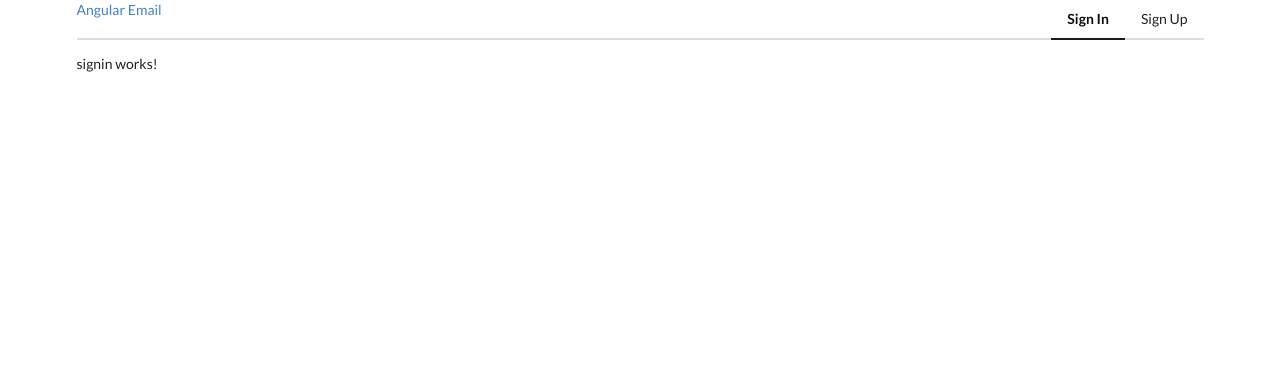
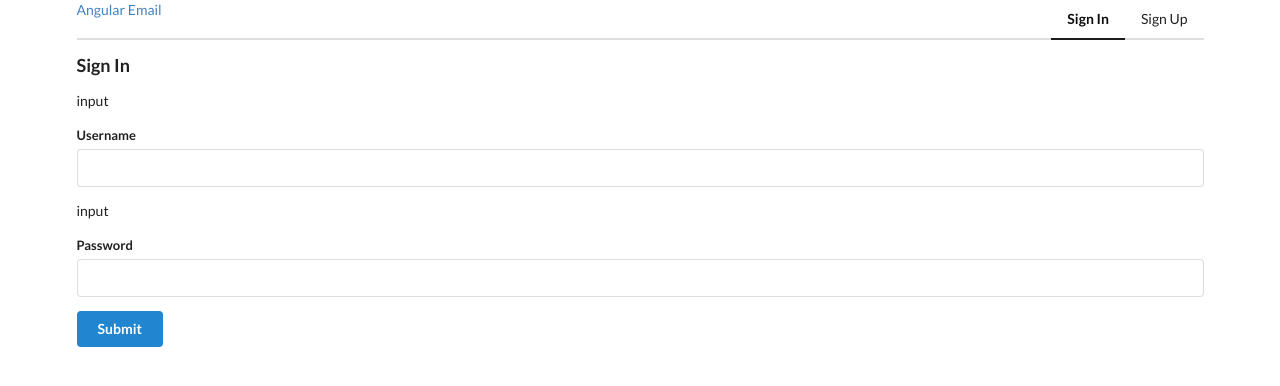
Before and after one commit to hugopracticas/emailclient, an Angular app: page / in a window 1280 px wide. Shown: the top 386 px of the page. Built offline with nearby package versions, Linux system fonts and the light colour scheme; no server answers.

Commit message:
se agregan los input en el archivo de signin.html

```diff
--- a/src/app/auth/signin/signin.component.html
+++ b/src/app/auth/signin/signin.component.html
@@ -1 +1,18 @@
-<p>signin works!</p>
+<h3>Sign In</h3>
+<form class="ui form" [formGroup]="authForm">
+    <app-input
+        inputType="text"
+        label="Username"
+        [control]="authForm.get('username')">
+    </app-input>
+
+    <app-input
+        inputType="password"
+        label="Password"
+        [control]="authForm.get('password')">
+    </app-input>
+
+    <button class="ui submit button primary">
+        Submit
+    </button>
+</form>
```
